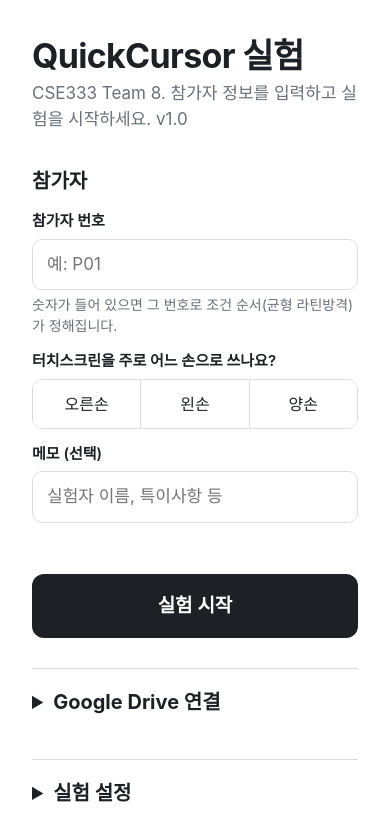
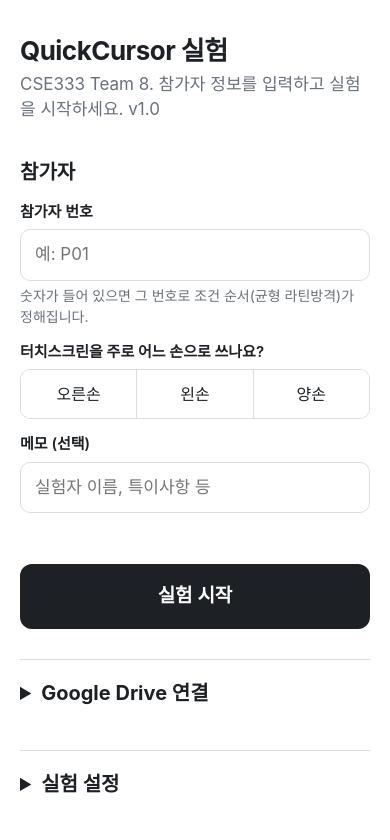
Before and after one commit to Seyoon-mac/quick_cursor, a plain HTML site: page index.html in a window 390 px wide. Shown: the top 840 px of the page. Drawn offline with Linux system fonts and the light colour scheme.

Commit message:
v1.3: iPad mini 화면 비율 대응 — 좌우 패딩 축소, wrap 최대 너비 확장, h1 반응형 폰트
Co-Authored-By: Claude Sonnet 4.6 <noreply@anthropic.com>

```diff
--- a/index.html
+++ b/index.html
@@ -23,10 +23,10 @@ body{position:fixed;inset:0;overflow:hidden;-webkit-user-select:none;user-select
   -webkit-touch-callout:none;-webkit-tap-highlight-color:transparent}
 input,textarea{-webkit-user-select:text;user-select:text;font:inherit;color:inherit}
 .screen{position:absolute;inset:0;display:none;overflow-y:auto;-webkit-overflow-scrolling:touch;
-  padding:max(36px,env(safe-area-inset-top)) max(32px,env(safe-area-inset-right)) max(36px,env(safe-area-inset-bottom)) max(32px,env(safe-area-inset-left))}
+  padding:max(36px,env(safe-area-inset-top)) max(20px,env(safe-area-inset-right)) max(36px,env(safe-area-inset-bottom)) max(20px,env(safe-area-inset-left))}
 .screen.on{display:block}
-.wrap{max-width:680px;margin:0 auto}
-h1{font-size:34px;line-height:1.15;font-weight:700;letter-spacing:-.02em}
+.wrap{max-width:900px;margin:0 auto}
+h1{font-size:clamp(26px,4vw,34px);line-height:1.15;font-weight:700;letter-spacing:-.02em}
 h2{font-size:20px;font-weight:650;margin:34px 0 12px}
 p.sub{color:var(--muted);margin-top:6px}
 label.f{display:block;margin:14px 0 6px;font-weight:600;font-size:15px}
```
